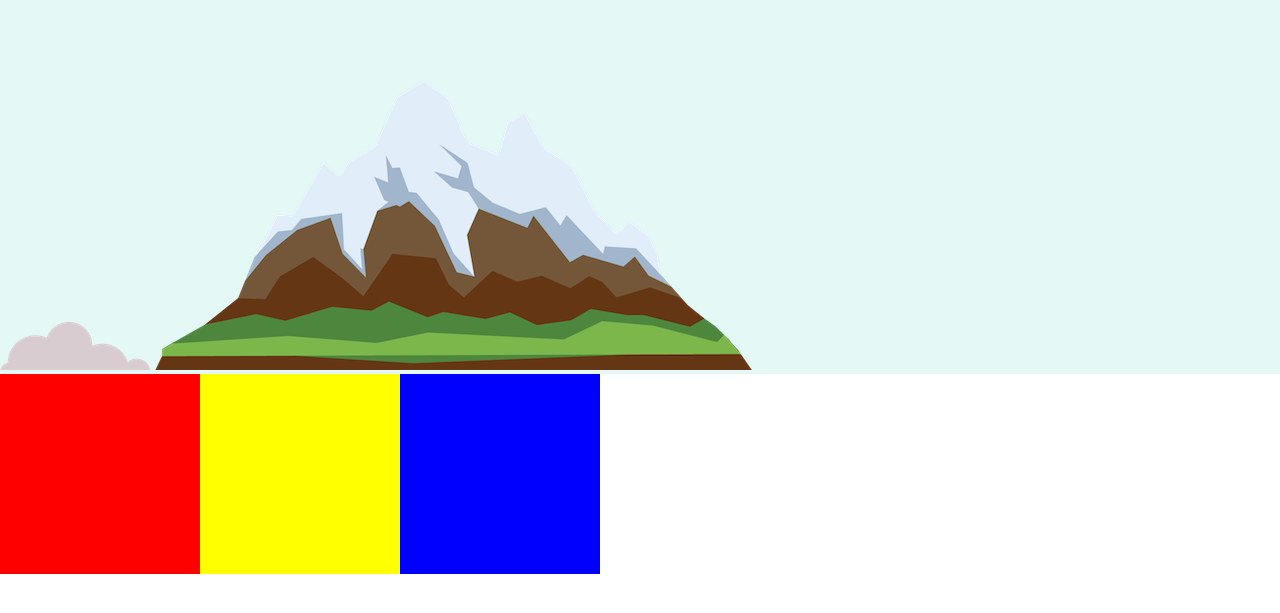
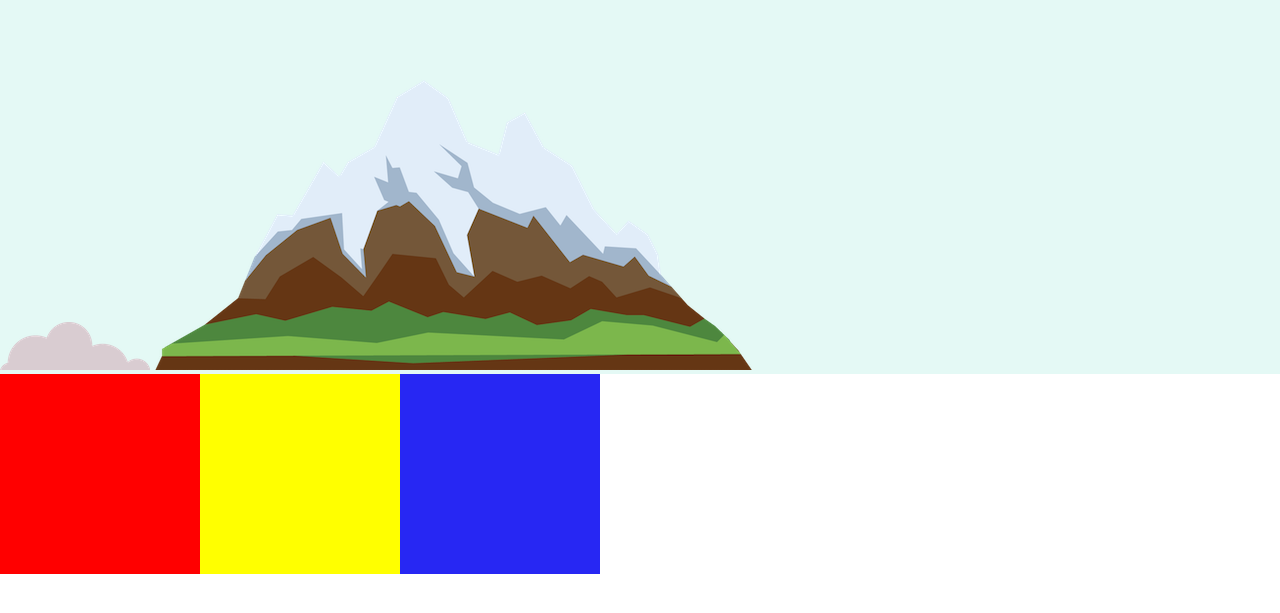
Before and after one commit to hivercodes/htmlpractice2, a plain HTML site: page index.html in a window 1280 px wide. Shown: the part 131-744 px from the top of the page. Drawn offline with Linux system fonts and the light colour scheme.

Commit message:
Small css changes.

```diff
--- a/css/styles.css
+++ b/css/styles.css
@@ -14,7 +14,7 @@ h1 {
 .topcomtainer {
     height: 200px;
     width: 200px;
-    background-color: blue;
+    background-color: rgb(39, 39, 243);
     position: relative;
     left: 400px;
 }
```
